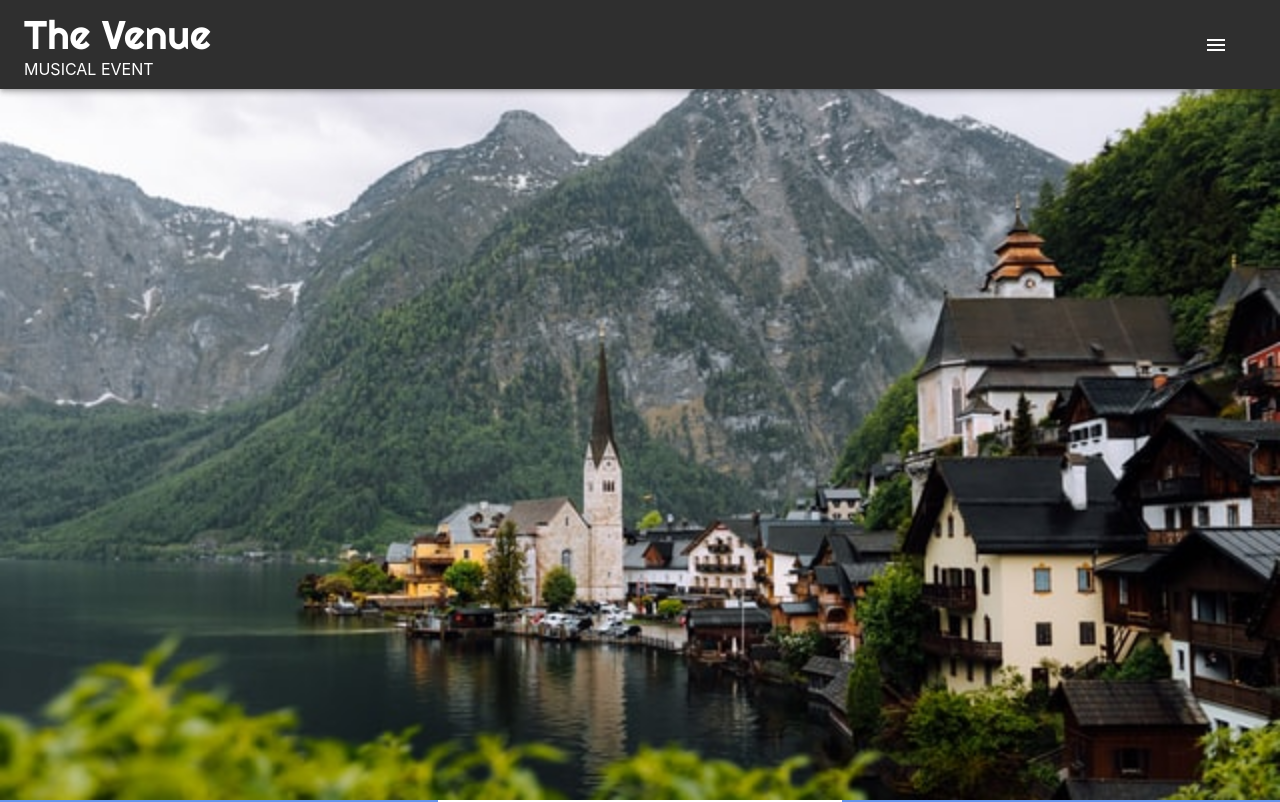
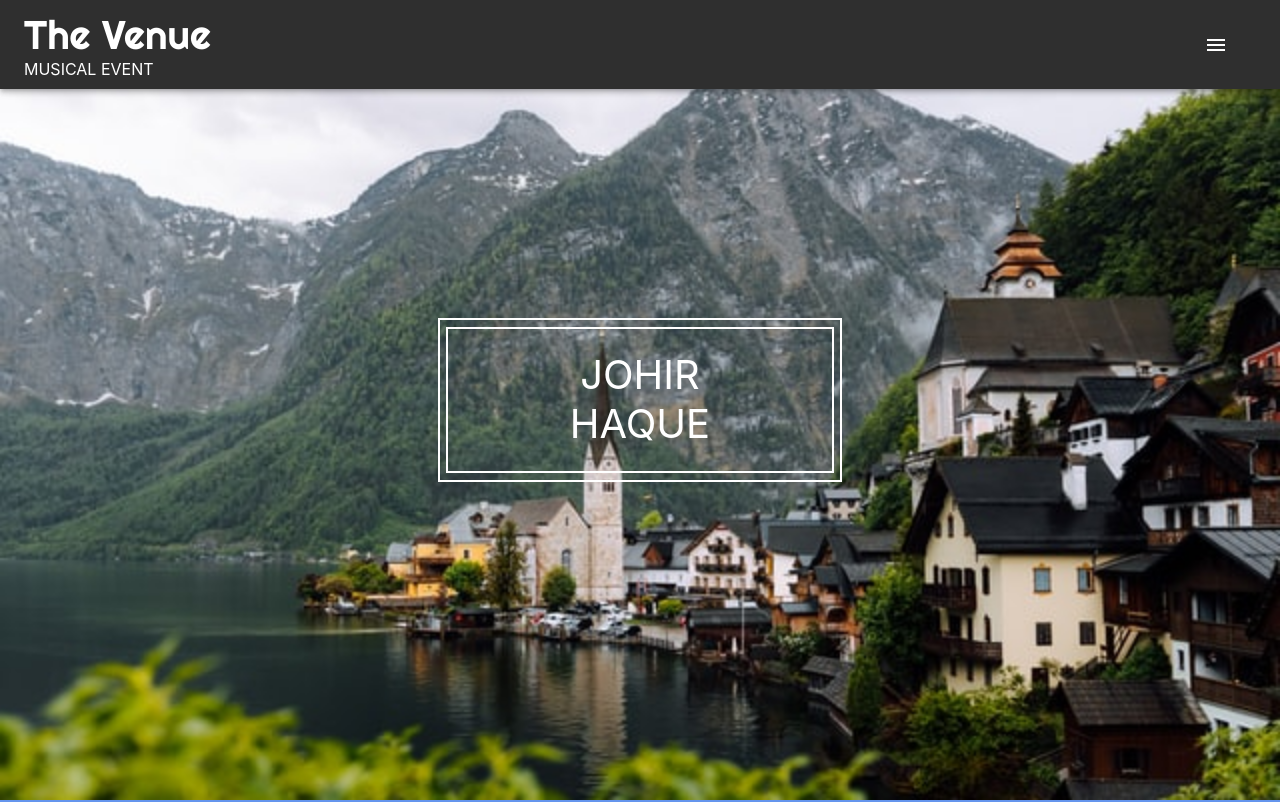
Before and after one commit to jhrhq/vite-react-apps, a React (Vite) app: page / in a window 1280 px wide. Shown: the top 802 px of the page. Built offline with nearby package versions, Linux system fonts and the light colour scheme.

Commit message:
slider and venu css

```diff
--- a/src/App.jsx
+++ b/src/App.jsx
@@ -4,7 +4,6 @@ import Header from './header_footer/Header'
 import './resources/styles.css'
 
 function App() {
-
   return (
     <div className="App">
       <Header ></Header>
--- a/src/featured/Carrousel.jsx
+++ b/src/featured/Carrousel.jsx
@@ -12,7 +12,7 @@ const Carrousel = () => {
         speed: 500
       };
     return (
-        <div className='carousel_wrapper'
+        <div className='carousel_wrapper grid_column_start'
             style={{
                 // backgroundColor:'red',
                 height:`${window.innerHeight}px`,
--- a/src/featured/Featured.jsx
+++ b/src/featured/Featured.jsx
@@ -4,9 +4,9 @@ import Carrousel from './Carrousel';
 const Featured = () => {
 
     return (
-        <div>
-            <Carrousel />
-            <div className='center'>
+        <div style={{display: 'grid',gridTemplateColumns: '1fr'}}>
+            <Carrousel  />
+            <div className='center grid_column_start' style={{zIndex: 1}}>
             <div className='artist_name'>
                 <div className="wrapper">
                     Johir Haque
--- a/src/resources/styles.css
+++ b/src/resources/styles.css
@@ -74,6 +74,10 @@ footer .footer_copyright {
 .carrousel_wrapper {
   height: 700px;
   overflow: hidden;
+}
+.grid_column_start {
+  grid-column-start: 1;
+  grid-row-start: 1;
 }
 
 .carrousel_image {
```
